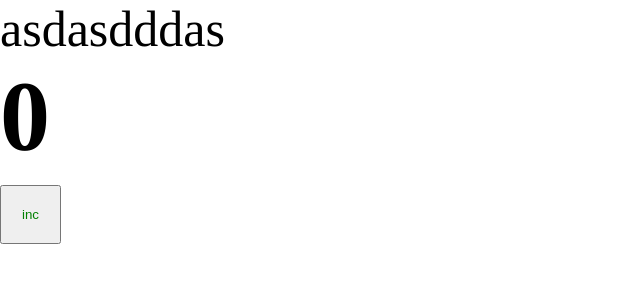
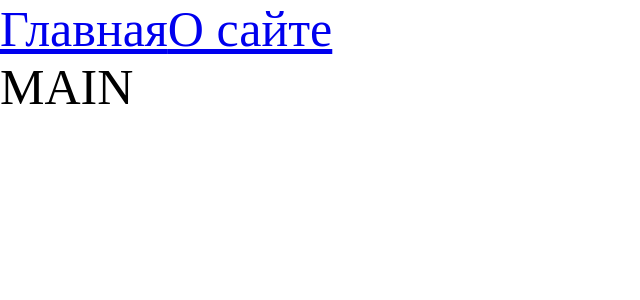
Before and after one commit to latypovroman/goat-project, a React app: page / in a window 1280 px wide. Shown: the top 300 px of the page, without its empty margins (0-640 px from the left). Built offline with nearby package versions, Linux system fonts and the light colour scheme.

Commit message:
added routes with lazy load

```diff
--- a/package.json
+++ b/package.json
@@ -15,6 +15,7 @@
     "@types/node": "^17.0.21",
     "@types/react": "^17.0.39",
     "@types/react-dom": "^17.0.11",
+    "@types/react-router-dom": "^5.3.3",
     "@types/webpack": "^5.28.0",
     "@types/webpack-dev-server": "^4.7.2",
     "css-loader": "^6.6.0",
@@ -32,6 +33,7 @@
   },
   "dependencies": {
     "react": "^17.0.2",
-    "react-dom": "^17.0.2"
+    "react-dom": "^17.0.2",
+    "react-router-dom": "^6.2.1"
   }
 }
--- a/src/components/App.tsx
+++ b/src/components/App.tsx
@@ -1,12 +1,20 @@
-import React from 'react';
-import Counter from "./Counter";
+import React, { Suspense } from 'react';
+import { Route, Routes, Link } from "react-router-dom";
 import "./index.scss";
+import {AboutPageAsync} from "../pages/AboutPage/AboutPage.async";
+import {MainPageAsync} from "../pages/MainPage/MainPage.async";
 
 const App = () => {
     return (
         <div className="app">
-            asdasdddas
-            <Counter />
+            <Link to="/">Главная</Link>
+            <Link to="/about">О сайте</Link>
+            <Suspense fallback={<div>Loading...</div>}>
+                <Routes>
+                    <Route path="/about" element={<AboutPageAsync/>}/>
+                    <Route path="/" element={<MainPageAsync/>}/>
+                </Routes>
+            </Suspense>
         </div>
     );
 };
--- a/src/index.tsx
+++ b/src/index.tsx
@@ -1,9 +1,12 @@
 import {render} from "react-dom";
 import App from "./components/App";
+import {BrowserRouter} from "react-router-dom";
 
 console.log(document)
 
 render (
-    <App />,
+    <BrowserRouter>
+        <App />
+    </BrowserRouter>,
     document.getElementById("root")
 )
--- /dev/null
+++ b/src/pages/AboutPage/AboutPage.async.tsx
@@ -0,0 +1,6 @@
+import { lazy } from 'react';
+
+export const AboutPageAsync = lazy(() => new Promise(resolve => {
+    // @ts-ignore
+    setTimeout(() => resolve(import('./AboutPage')), 1500)
+}));
--- /dev/null
+++ b/src/pages/AboutPage/AboutPage.tsx
@@ -0,0 +1,11 @@
+import React from 'react';
+
+const AboutPage = () => {
+    return (
+        <div>
+            About
+        </div>
+    );
+};
+
+export default AboutPage;
--- /dev/null
+++ b/src/pages/MainPage/MainPage.async.tsx
@@ -0,0 +1,6 @@
+import { lazy } from 'react';
+
+export const MainPageAsync = lazy(() => new Promise(resolve => {
+    // @ts-ignore
+    setTimeout(() => resolve(import('./MainPage')), 1500)
+}));
--- /dev/null
+++ b/src/pages/MainPage/MainPage.tsx
@@ -0,0 +1,11 @@
+import React from 'react';
+
+const MainPage = () => {
+    return (
+        <div>
+            MAIN
+        </div>
+    );
+};
+
+export default MainPage;
```
Also changed, not shown: 2 other files (tests, documents, lock files or other folders).
